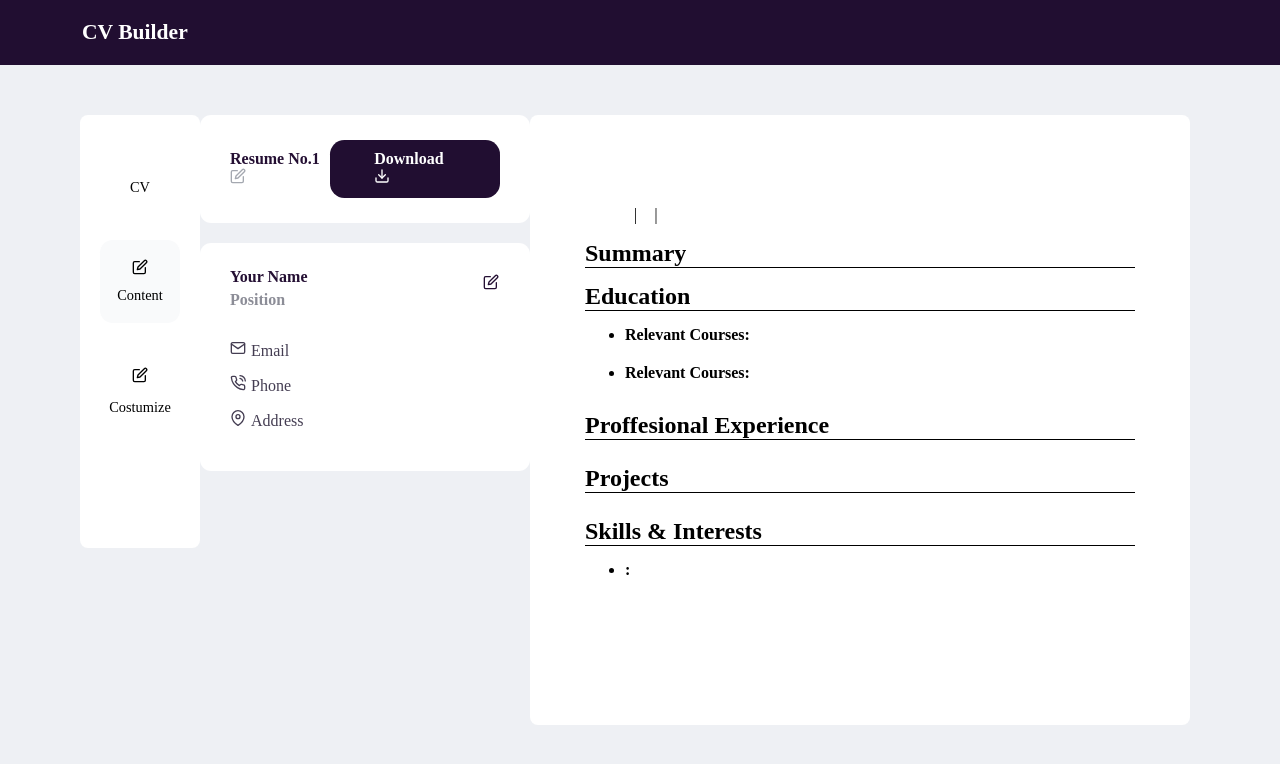
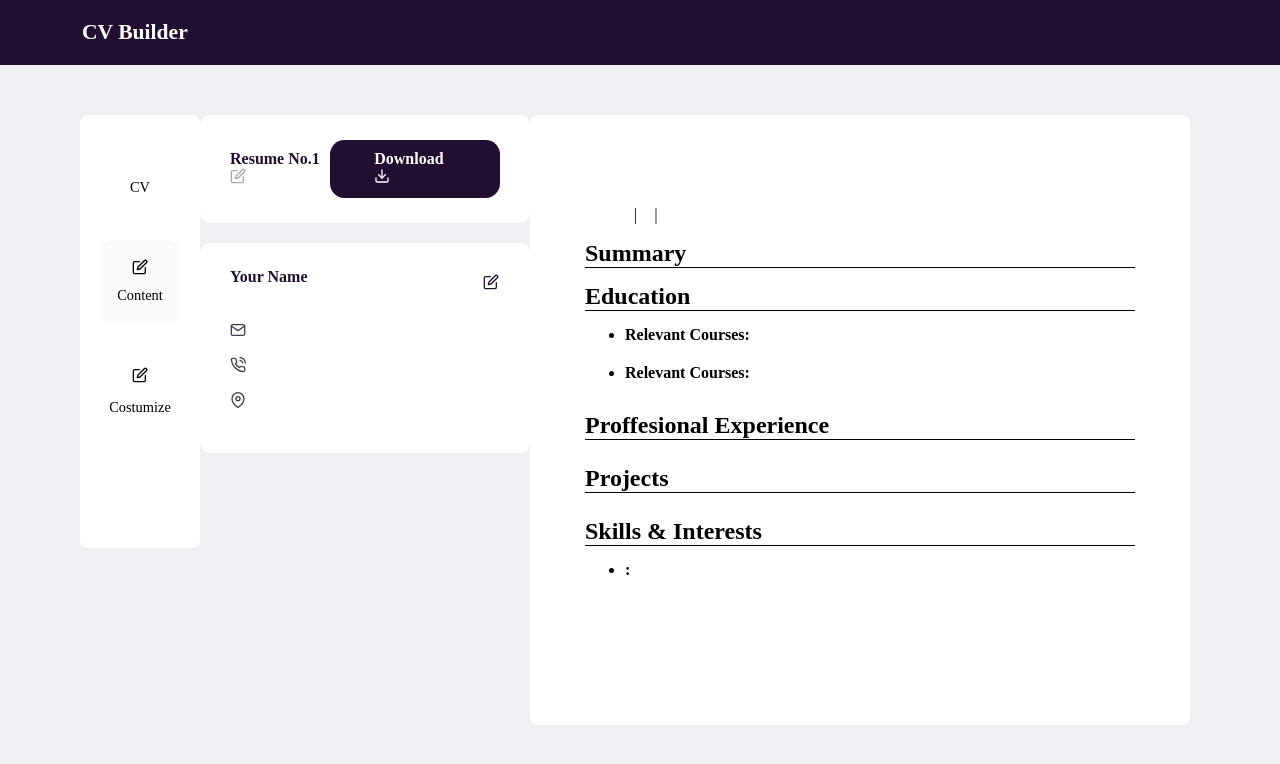
Before and after one commit to dorisashehi/resume, a React (Vite) app: page / in a window 1280 px wide. Shown: the top 764 px of the page. Built offline with nearby package versions, Linux system fonts and the light colour scheme.

Commit message:
Profile data to edit added

```diff
--- a/src/Components/Profile/index.jsx
+++ b/src/Components/Profile/index.jsx
@@ -82,20 +82,20 @@ function Profile (props) {
                 </div>
                 <div className="name">Your name</div>
                 <div className="position">
-                    Position
+                    { profile.location }
                 </div>
                 <ul className="personal-info">
                     <li className="item">
                         <svg xmlns="http://www.w3.org/2000/svg" width="16" height="16" viewBox="0 0 24 24" fill="none" stroke="currentColor" strokeWidth="2" strokeLinecap="round" strokeLinejoin="round" className="feather feather-mail"><path d="M4 4h16c1.1 0 2 .9 2 2v12c0 1.1-.9 2-2 2H4c-1.1 0-2-.9-2-2V6c0-1.1.9-2 2-2z"></path><polyline points="22,6 12,13 2,6"></polyline></svg>
-                        Email
+                        { profile.email }
                     </li>
                     <li className="item">
                         <svg xmlns="http://www.w3.org/2000/svg" width="16" height="16" viewBox="0 0 24 24" fill="none" stroke="currentColor" strokeWidth="2" strokeLinecap="round" strokeLinejoin="round" className="feather feather-phone-call"><path d="M15.05 5A5 5 0 0 1 19 8.95M15.05 1A9 9 0 0 1 23 8.94m-1 7.98v3a2 2 0 0 1-2.18 2 19.79 19.79 0 0 1-8.63-3.07 19.5 19.5 0 0 1-6-6 19.79 19.79 0 0 1-3.07-8.67A2 2 0 0 1 4.11 2h3a2 2 0 0 1 2 1.72 12.84 12.84 0 0 0 .7 2.81 2 2 0 0 1-.45 2.11L8.09 9.91a16 16 0 0 0 6 6l1.27-1.27a2 2 0 0 1 2.11-.45 12.84 12.84 0 0 0 2.81.7A2 2 0 0 1 22 16.92z"></path></svg>
-                        Phone
+                        { profile.phone }
                     </li>
                     <li className="item">
                         <svg xmlns="http://www.w3.org/2000/svg" width="16" height="16" viewBox="0 0 24 24" fill="none" stroke="currentColor" strokeWidth="2" strokeLinecap="round" strokeLinejoin="round" className="feather feather-map-pin"><path d="M21 10c0 7-9 13-9 13s-9-6-9-13a9 9 0 0 1 18 0z"></path><circle cx="12" cy="10" r="3"></circle></svg>
-                        Address
+                        { profile.location }
                     </li>
                 </ul>
             </div>
```
